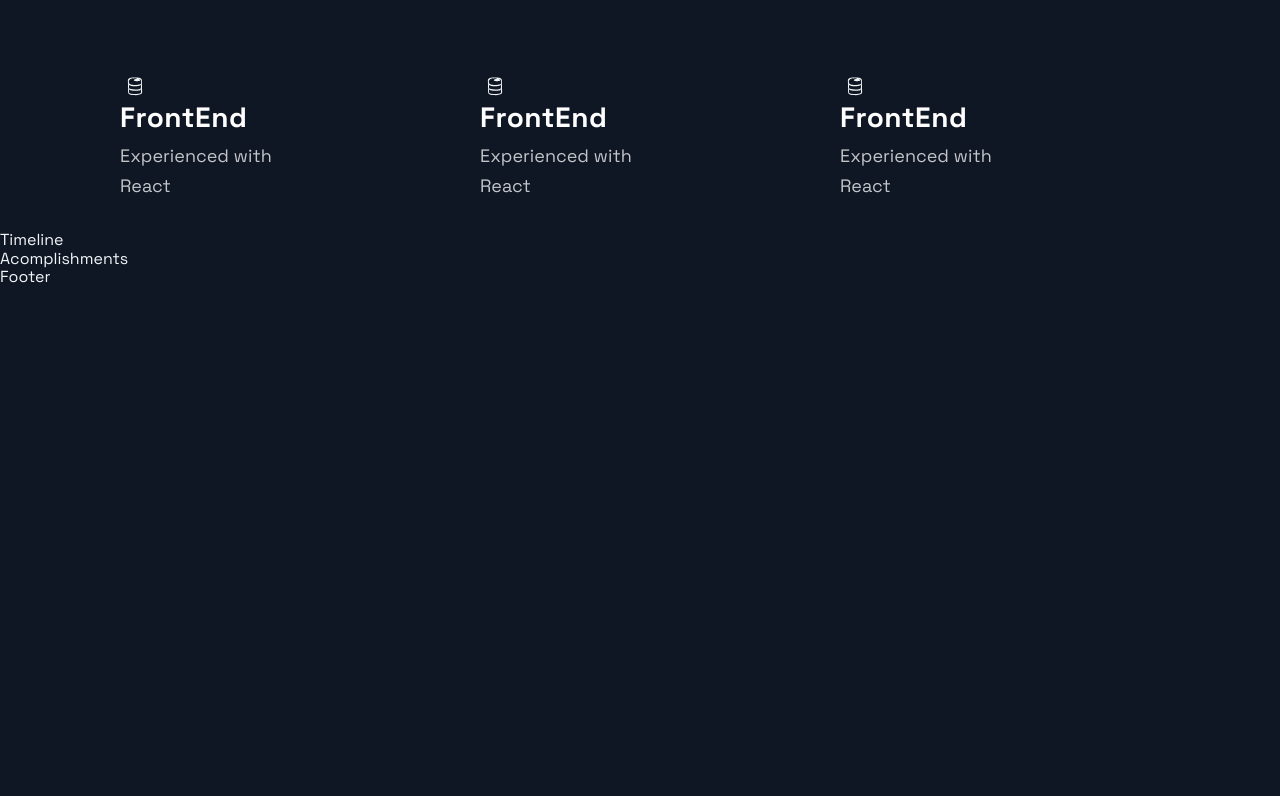
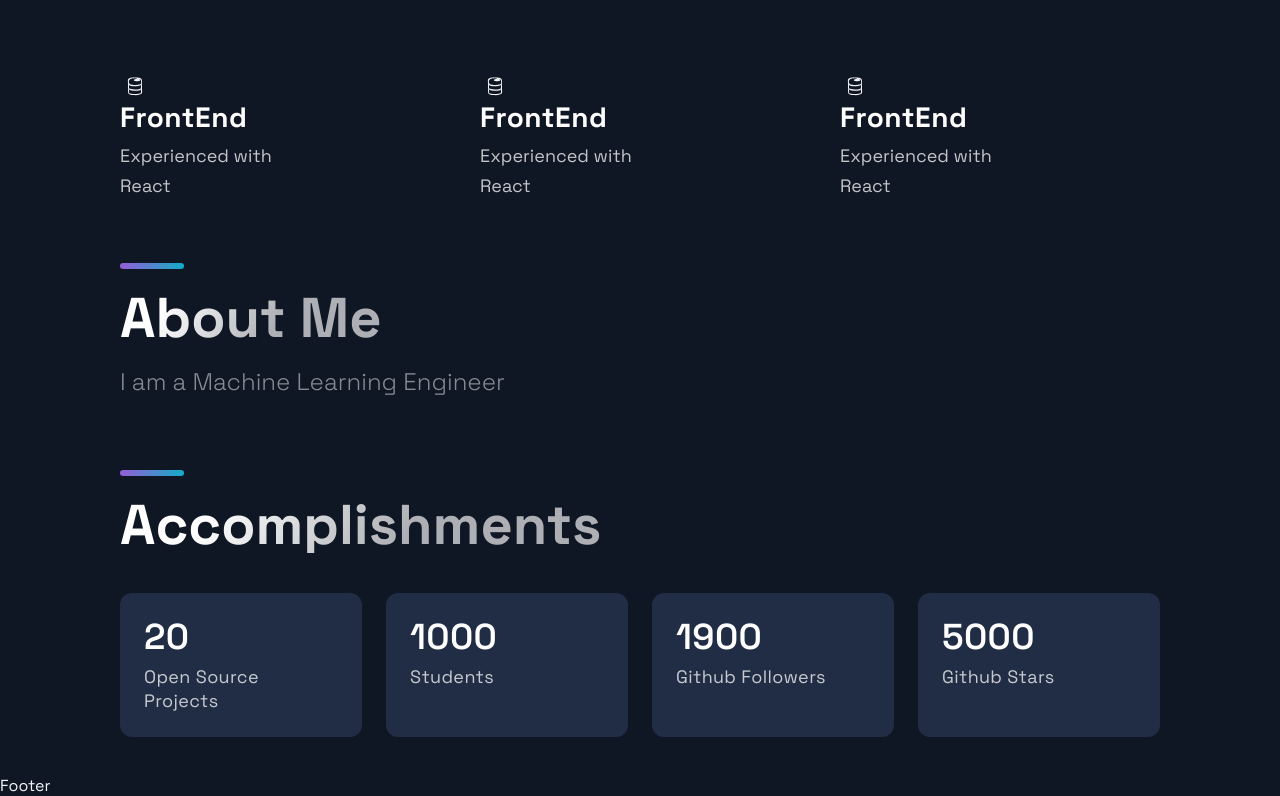
Before and after one commit to josechudev/josechu, a Next.js app: page / in a window 1280 px wide. Shown: the part 2226-3022 px from the top of the page. Before the commit the page ends 2513 px from the top, so only its background shows below. Built offline with nearby package versions, Linux system fonts and the light colour scheme.

Commit message:
Timeline and accomplishments

```diff
--- a/src/components/Acomplishments/Acomplishments.js
+++ b/src/components/Acomplishments/Acomplishments.js
@@ -11,9 +11,18 @@ const data = [
 ];
 
 const Acomplishments = () => (
-  <div>
-    Acomplishments
-  </div>
+  <Section>
+    <SectionDivider></SectionDivider>
+    <SectionTitle>Accomplishments</SectionTitle>
+    <Boxes>{
+      data.map((card, index) => (
+        <Box key={index}>
+          <BoxNum>{card.number}</BoxNum>
+          <BoxText>{card.text}</BoxText>
+        </Box>
+      ))
+      }</Boxes>
+  </Section>
 );
 
 export default Acomplishments;
--- a/src/components/TimeLine/TimeLine.js
+++ b/src/components/TimeLine/TimeLine.js
@@ -7,45 +7,12 @@ import { TimeLineData } from '../../constants/constants';
 const TOTAL_CAROUSEL_COUNT = TimeLineData.length;
 
 const Timeline = () => {
-  // const [activeItem, setActiveItem] = useState(0);
-  // const carouselRef = useRef();
-
-  // const scroll = (node, left) => {
-  //   return node.scrollTo({ left, behavior: 'smooth' });
-  // }
-
-  // const handleClick = (e, i) => {
-  //   e.preventDefault();
-
-  //   if (carouselRef.current) {
-  //     const scrollLeft = Math.floor(carouselRef.current.scrollWidth * 0.7 * (i / TimeLineData.length));
-
-  //     scroll(carouselRef.current, scrollLeft);
-  //   }
-  // }
-
-  // const handleScroll = () => {
-  //   if (carouselRef.current) {
-  //     const index = Math.round((carouselRef.current.scrollLeft / (carouselRef.current.scrollWidth * 0.7)) * TimeLineData.length);
-
-  //     setActiveItem(index);
-  //   }
-  // }
-
-  // // snap back to beginning of scroll when window is resized
-  // // avoids a bug where content is covered up if coming from smaller screen
-  // useEffect(() => {
-  //   const handleResize = () => {
-  //     scroll(carouselRef.current, 0);
-  //   }
-
-  //   window.addEventListener('resize', handleResize);
-  // }, []);
-
   return (
-    <div>
-      Timeline
-    </div>
+    <Section>
+      <SectionDivider></SectionDivider>
+      <SectionTitle>About Me</SectionTitle>
+      <SectionText>I am a Machine Learning Engineer</SectionText>
+    </Section>
   );
 };
 
```
